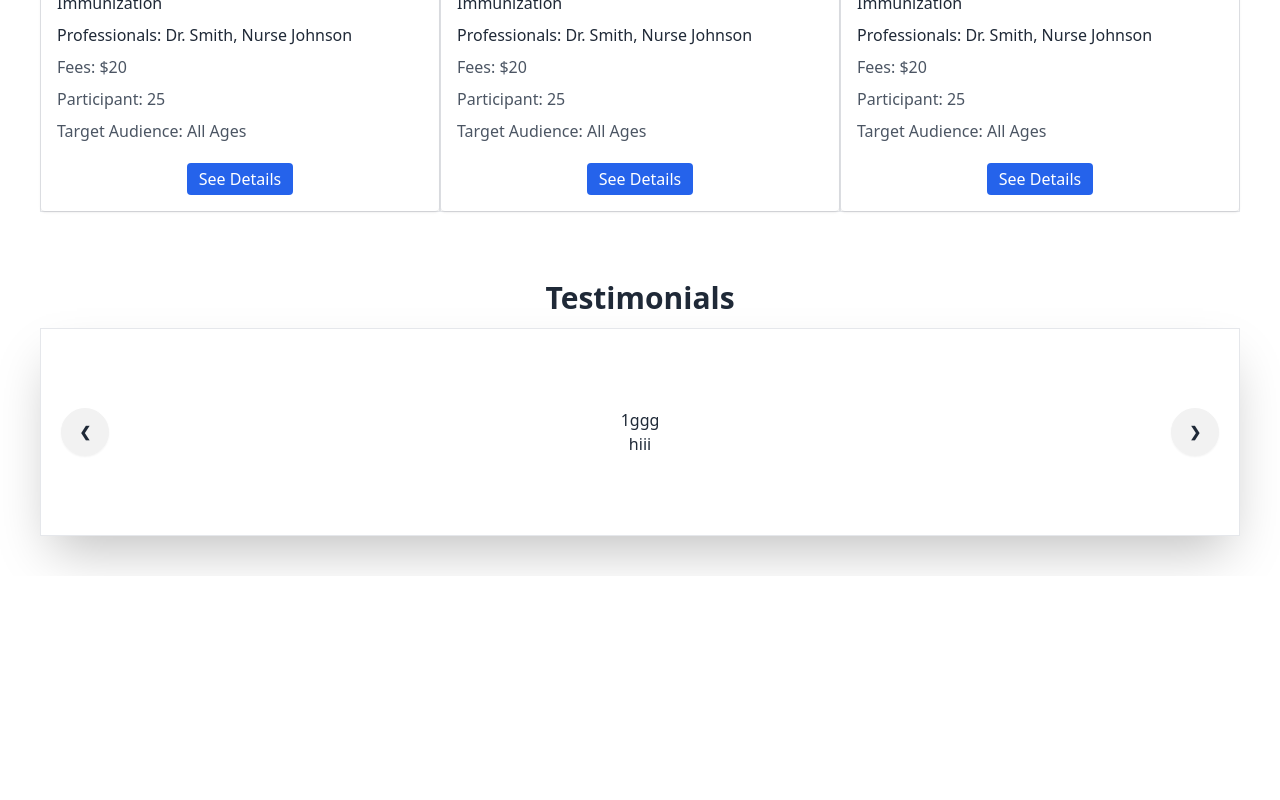
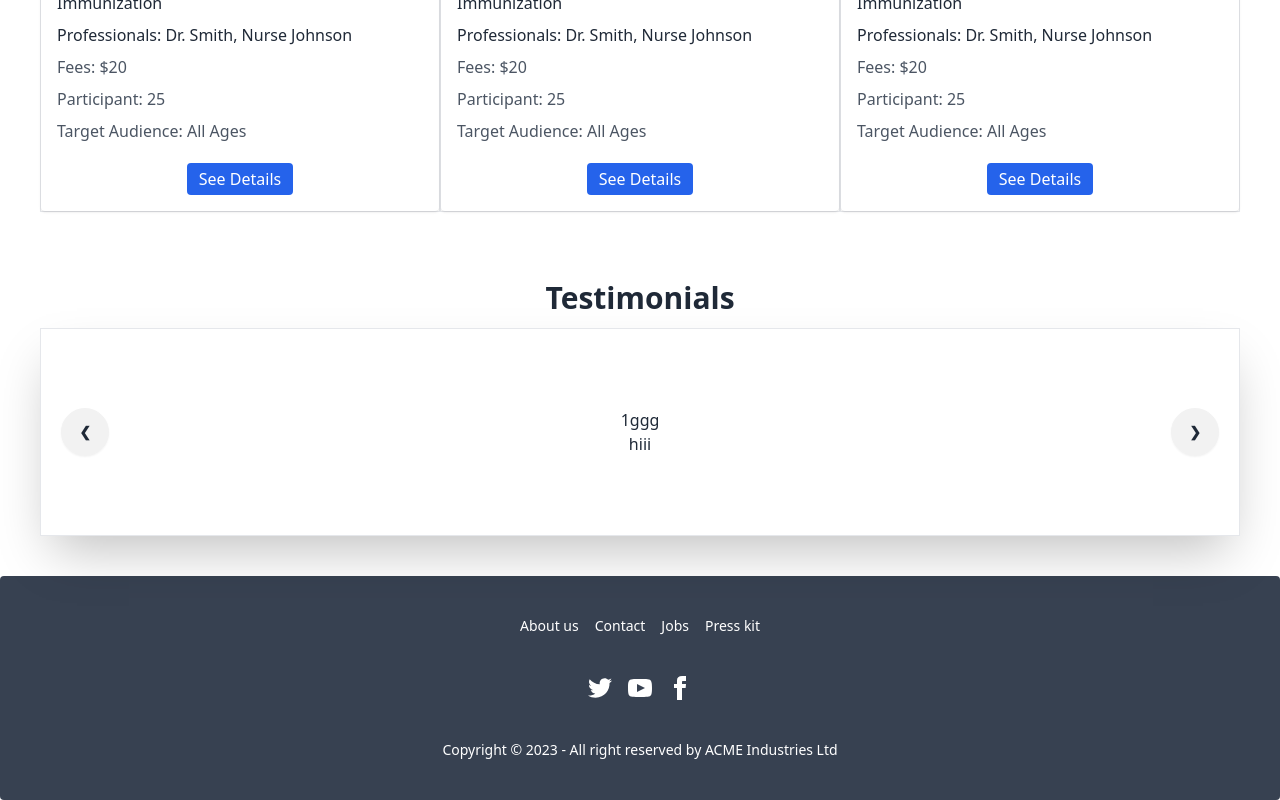
Before and after one commit to Afridi017018/Aid-Camp-Client, a React (Vite) app: page / in a window 1280 px wide. Shown: the part 1686-2486 px from the top of the page. Before the commit the page ends 2262 px from the top, so only its background shows below. Built offline with nearby package versions, Linux system fonts and the light colour scheme.

Commit message:
designed footer

```diff
--- a/src/App.jsx
+++ b/src/App.jsx
@@ -1,6 +1,7 @@
 import { Outlet } from "react-router-dom"
 import { ToastContainer } from 'react-toastify';
 import 'react-toastify/dist/ReactToastify.css';
+import Footer from "./components/Footer/Footer";
 import NavBar from "./components/NavBar/NavBar";
 
 
@@ -15,7 +16,7 @@
       <div>
         <NavBar />
         <Outlet />
-
+        <Footer />
       </div>
 
       <ToastContainer
--- /dev/null
+++ b/src/components/Footer/Footer.jsx
@@ -0,0 +1,28 @@
+import React from 'react';
+
+const Footer = () => {
+    return (
+        <div>
+            <footer className="footer footer-center p-10 bg-gray-700 text-white rounded">
+  <nav className="grid grid-flow-col gap-4">
+    <a className="link link-hover">About us</a>
+    <a className="link link-hover">Contact</a>
+    <a className="link link-hover">Jobs</a>
+    <a className="link link-hover">Press kit</a>
+  </nav>
+  <nav>
+    <div className="grid grid-flow-col gap-4">
+      <a><svg xmlns="http://www.w3.org/2000/svg" width="24" height="24" viewBox="0 0 24 24" className="fill-current"><path d="M24 4.557c-.883.392-1.832.656-2.828.775 1.017-.609 1.798-1.574 2.165-2.724-.951.564-2.005.974-3.127 1.195-.897-.957-2.178-1.555-3.594-1.555-3.179 0-5.515 2.966-4.797 6.045-4.091-.205-7.719-2.165-10.148-5.144-1.29 2.213-.669 5.108 1.523 6.574-.806-.026-1.566-.247-2.229-.616-.054 2.281 1.581 4.415 3.949 4.89-.693.188-1.452.232-2.224.084.626 1.956 2.444 3.379 4.6 3.419-2.07 1.623-4.678 2.348-7.29 2.04 2.179 1.397 4.768 2.212 7.548 2.212 9.142 0 14.307-7.721 13.995-14.646.962-.695 1.797-1.562 2.457-2.549z"></path></svg></a>
+      <a><svg xmlns="http://www.w3.org/2000/svg" width="24" height="24" viewBox="0 0 24 24" className="fill-current"><path d="M19.615 3.184c-3.604-.246-11.631-.245-15.23 0-3.897.266-4.356 2.62-4.385 8.816.029 6.185.484 8.549 4.385 8.816 3.6.245 11.626.246 15.23 0 3.897-.266 4.356-2.62 4.385-8.816-.029-6.185-.484-8.549-4.385-8.816zm-10.615 12.816v-8l8 3.993-8 4.007z"></path></svg></a>
+      <a><svg xmlns="http://www.w3.org/2000/svg" width="24" height="24" viewBox="0 0 24 24" className="fill-current"><path d="M9 8h-3v4h3v12h5v-12h3.642l.358-4h-4v-1.667c0-.955.192-1.333 1.115-1.333h2.885v-5h-3.808c-3.596 0-5.192 1.583-5.192 4.615v3.385z"></path></svg></a>
+    </div>
+  </nav>
+  <aside>
+    <p>Copyright © 2023 - All right reserved by ACME Industries Ltd</p>
+  </aside>
+</footer>
+        </div>
+    );
+};
+
+export default Footer;
```
